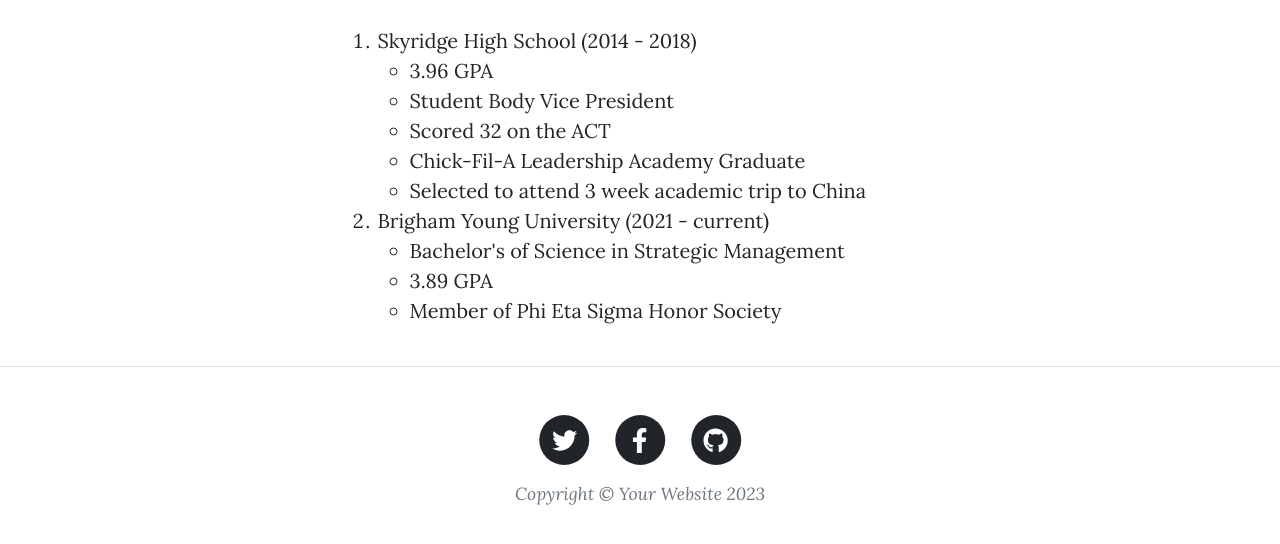
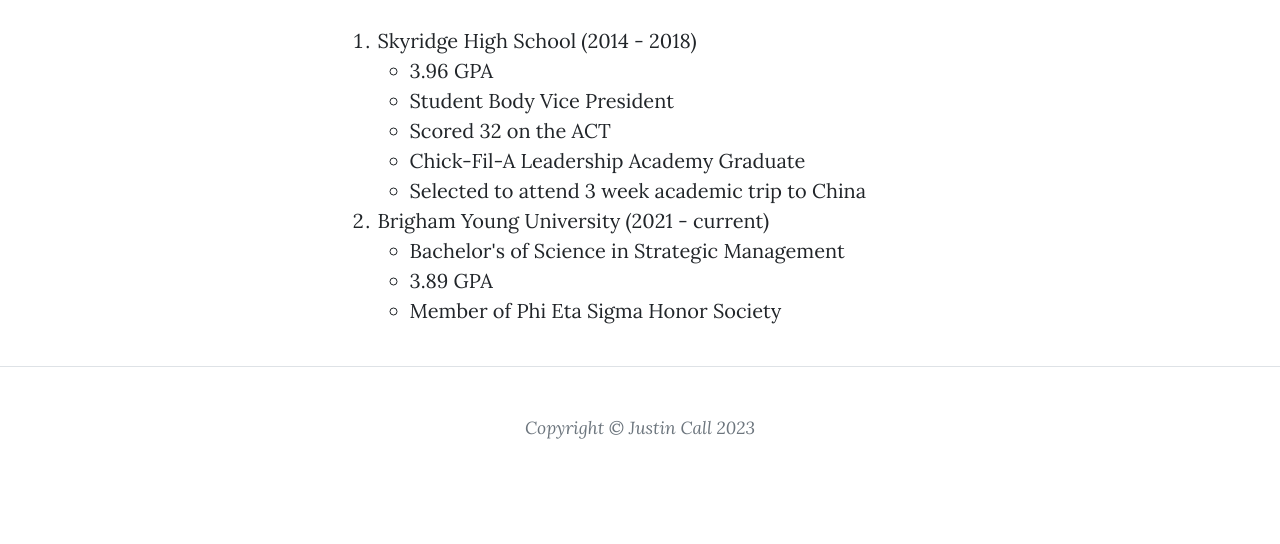
Before and after one commit to justincall1199/IS201, a plain HTML site: page education.html in a window 1280 px wide. Shown: the part 554-1098 px from the top of the page. After the commit the page ends 1044 px from the top, so only its background shows below. Drawn offline with nearby package versions, Linux system fonts and the light colour scheme.

Commit message:
Add files via upload

```diff
--- a/education.html
+++ b/education.html
@@ -79,7 +79,7 @@
             <div class="container px-4 px-lg-5">
                 <div class="row gx-4 gx-lg-5 justify-content-center">
                     <div class="col-md-10 col-lg-8 col-xl-7">
-                        <ul class="list-inline text-center">
+                        <!-- <ul class="list-inline text-center">
                             <li class="list-inline-item">
                                 <a href="#!">
                                     <span class="fa-stack fa-lg">
@@ -104,8 +104,8 @@
                                     </span>
                                 </a>
                             </li>
-                        </ul>
-                        <div class="small text-center text-muted fst-italic">Copyright &copy; Your Website 2023</div>
+                        </ul> -->
+                        <div class="small text-center text-muted fst-italic">Copyright &copy; Justin Call 2023</div>
                     </div>
                 </div>
             </div>
```
Also changed, not shown: experience.html (+3 -3 lines), skills.html (+3 -3 lines).
